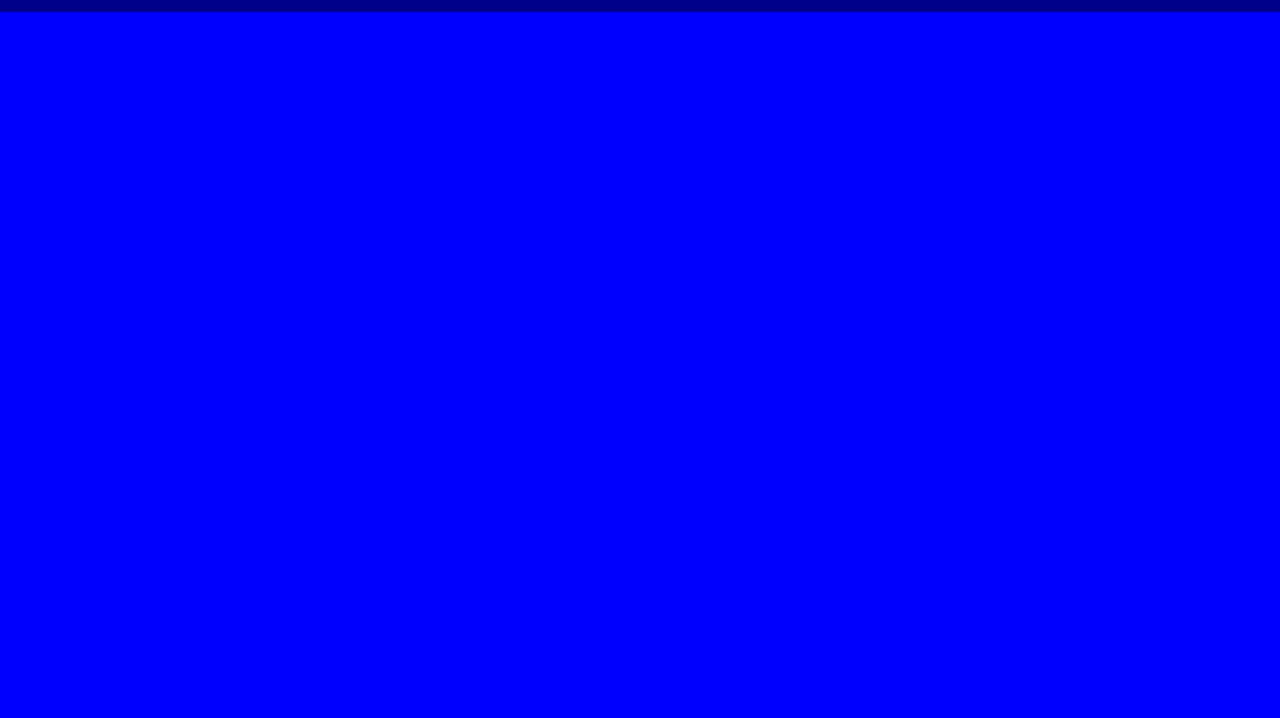
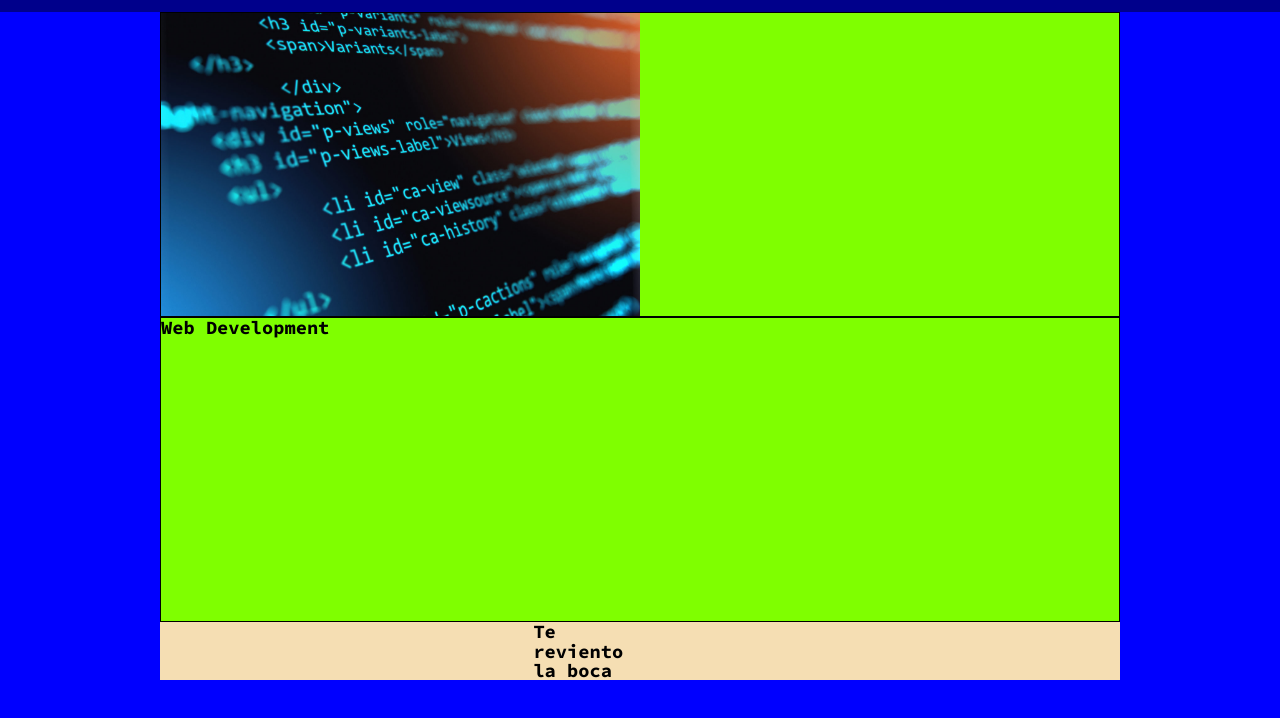
Before and after one commit to FelixRMJ/web_presentationn, a plain HTML site: page index.html in a window 1280 px wide. Shown: the part 58-776 px from the top of the page. Drawn offline with Linux system fonts and the light colour scheme.

Commit message:
body layout sketch

```diff
--- a/index.html
+++ b/index.html
@@ -23,6 +23,22 @@
       </div>
     </nav>
   </header>
+  <section class="showcase-container">
+    <div class="display">
+      <div class="left-box box"></div>
+    </div>
+    <div class="display">
+      <div class="right-box box">
+        <h3>Web Development</h3>
+      </div>
+    </div>
+    <div class="display-bottom">
+      <div class="bottom-left box">
+        <h3>Te reviento la boca</h3>
+      </div>
+      <div class="bottom-right box"></div>
+    </div>
+  </section>
 
 </body>
 </html>
--- a/style.css
+++ b/style.css
@@ -51,11 +51,42 @@
   }
 
   .navbar li{
-    padding: 10px 20px;
-    height: 90%;
+    padding: 0 20px;
+
   }
 
   .navbar li a:hover{
     color: coral;
     border-bottom: coral solid 2px;
   }
+
+   /* ================
+        SHOWCASE
+  ================= */
+  .showcase-container{
+    display: flex;
+    flex-direction: column;
+    justify-content: center;
+    align-items: center;
+    background: wheat;
+    height: 83.5vh;
+    width: 75vw;
+    margin: auto;
+  }
+  .display{
+    display: flex;
+    background: chartreuse;
+    /* align-items: center; */
+    height: 50%;
+    width: 100%;
+    border: black solid 1px;
+  }
+  .left-box{
+    background: url('./media/img/programming.jpg') no-repeat center/cover;
+    height: 100%;
+    width: 50%;
+  }
+
+  .box{
+    width: 50%;
+  }
```
